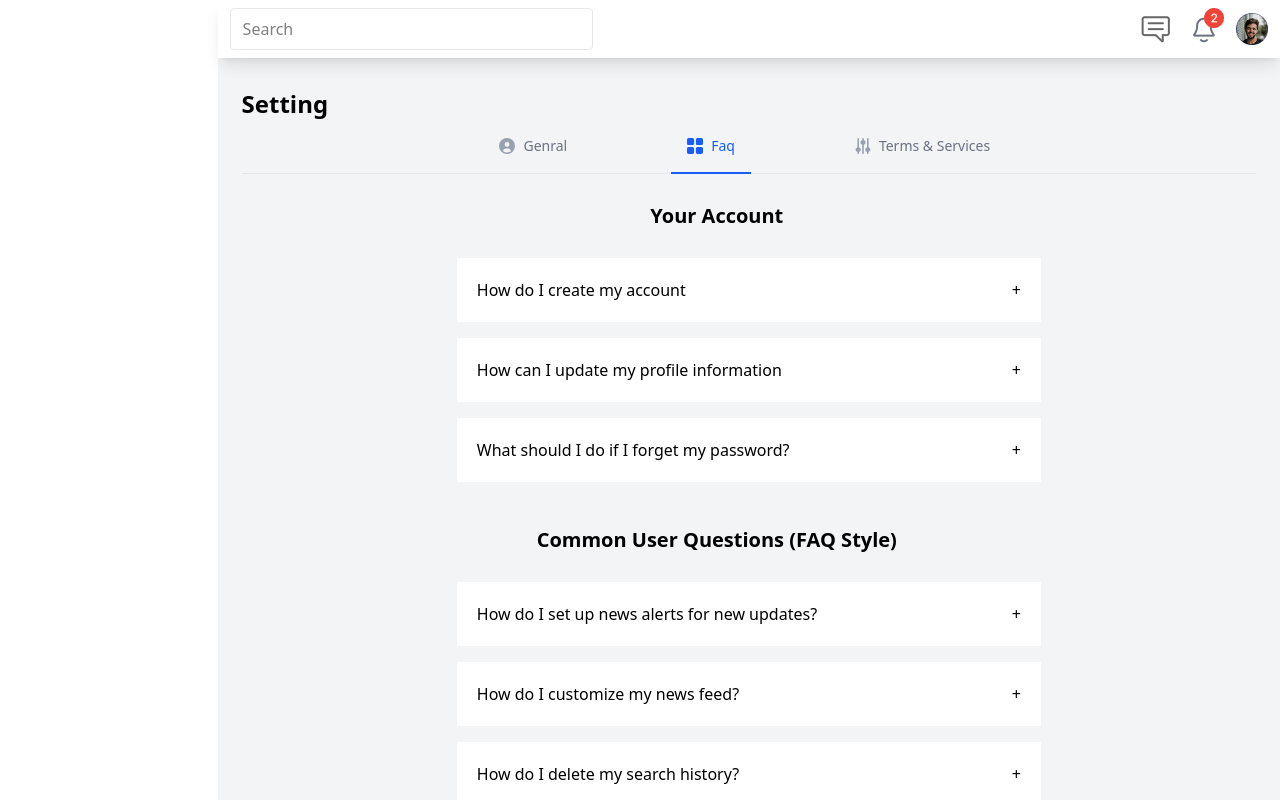
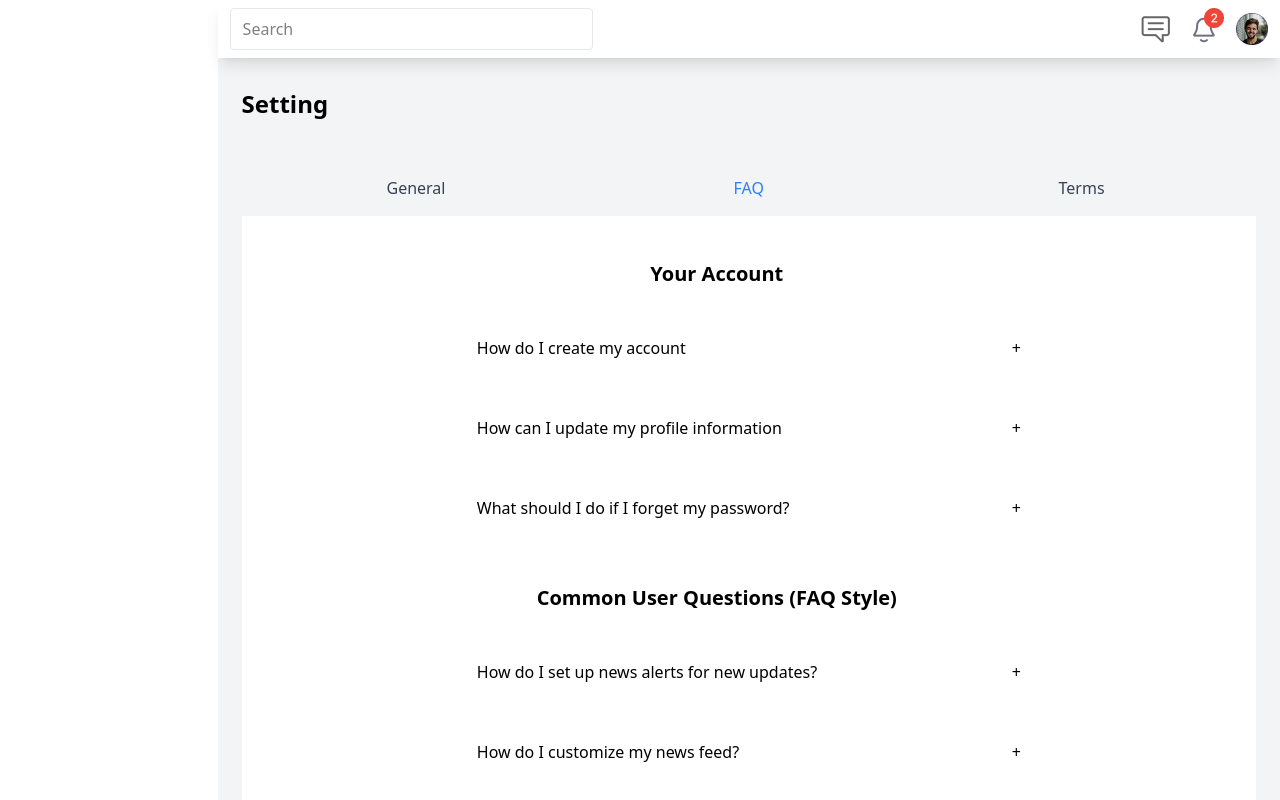
Before and after one commit to Ashvinghugare1/news-portal, a React (Vite) app: page /setting in a window 1280 px wide. Shown: the top 800 px of the page. Built offline with nearby package versions, Linux system fonts and the light colour scheme.

Commit message:
Basic tabs added

```diff
--- a/src/App.jsx
+++ b/src/App.jsx
@@ -27,7 +27,7 @@ function App() {
 
   return (
     <section className='flex'>
-      <div className='lg:w-[17%] '>
+      <div className='lg:w-[17%]'>
         <Sidebar view={showNav} viewNav={navHandler}/>
       </div>
       <div className='lg:w-[83%] ' onClick={()=>navHandler()}>
--- a/src/Pages/ResetPasswordSuccess.module.css
+++ b/src/Pages/ResetPasswordSuccess.module.css
@@ -122,9 +122,9 @@ form {
     padding: 12px 15px;
 }
 
-button:hover {
+/* button:hover {
     background-color: #0056b3;
-}
+} */
 
 button:focus,
 input:focus {
--- a/src/Pages/Setting.jsx
+++ b/src/Pages/Setting.jsx
@@ -1,85 +1,18 @@
 import React from 'react'
 import Accordian from '../components/Accordian';
+import TabComponent from '../components/TabComponent';
 
 const Setting = () => {
   return (
+    <>
+
     <div className="p-6 pt-22 bg-gray-100 lg:w-[100%] md:w-231">
-      <h1 className="text-2xl font-semibold ">Setting</h1>
-      <div class="border-b border-gray-200 dark:border-gray-700">
-        <ul class="flex flex justify-center flex-wrap -mb-px text-sm font-medium text-center text-gray-500 dark:text-gray-400">
-          <li class="me-2">
-            <a
-              href="#"
-              class="inline-flex items-center justify-center p-4 border-b-2 border-transparent rounded-t-lg hover:text-gray-600 hover:border-gray-300 dark:hover:text-gray-300 group"
-            >
-              <svg
-                class="w-4 h-4 me-2 text-gray-400 group-hover:text-gray-500 dark:text-gray-500 dark:group-hover:text-gray-300"
-                aria-hidden="true"
-                xmlns="http://www.w3.org/2000/svg"
-                fill="currentColor"
-                viewBox="0 0 20 20"
-              >
-                <path d="M10 0a10 10 0 1 0 10 10A10.011 10.011 0 0 0 10 0Zm0 5a3 3 0 1 1 0 6 3 3 0 0 1 0-6Zm0 13a8.949 8.949 0 0 1-4.951-1.488A3.987 3.987 0 0 1 9 13h2a3.987 3.987 0 0 1 3.951 3.512A8.949 8.949 0 0 1 10 18Z" />
-              </svg>
-              Genral
-            </a>
-          </li>
-          <li class="me-2 px-20">
-            <a
-              href="#"
-              class="inline-flex items-center justify-center p-4 text-blue-600 border-b-2 border-blue-600 rounded-t-lg active dark:text-blue-500 dark:border-blue-500 group"
-              aria-current="page"
-            >
-              <svg
-                class="w-4 h-4 me-2 text-blue-600 dark:text-blue-500"
-                aria-hidden="true"
-                xmlns="http://www.w3.org/2000/svg"
-                fill="currentColor"
-                viewBox="0 0 18 18"
-              >
-                <path d="M6.143 0H1.857A1.857 1.857 0 0 0 0 1.857v4.286C0 7.169.831 8 1.857 8h4.286A1.857 1.857 0 0 0 8 6.143V1.857A1.857 1.857 0 0 0 6.143 0Zm10 0h-4.286A1.857 1.857 0 0 0 10 1.857v4.286C10 7.169 10.831 8 11.857 8h4.286A1.857 1.857 0 0 0 18 6.143V1.857A1.857 1.857 0 0 0 16.143 0Zm-10 10H1.857A1.857 1.857 0 0 0 0 11.857v4.286C0 17.169.831 18 1.857 18h4.286A1.857 1.857 0 0 0 8 16.143v-4.286A1.857 1.857 0 0 0 6.143 10Zm10 0h-4.286A1.857 1.857 0 0 0 10 11.857v4.286c0 1.026.831 1.857 1.857 1.857h4.286A1.857 1.857 0 0 0 18 16.143v-4.286A1.857 1.857 0 0 0 16.143 10Z" />
-              </svg>
-              Faq
-            </a>
-          </li>
-          <li class="me-2">
-            <a
-              href="#"
-              class="inline-flex items-center justify-center p-4 border-b-2 border-transparent rounded-t-lg hover:text-gray-600 hover:border-gray-300 dark:hover:text-gray-300 group"
-            >
-              <svg
-                class="w-4 h-4 me-2 text-gray-400 group-hover:text-gray-500 dark:text-gray-500 dark:group-hover:text-gray-300"
-                aria-hidden="true"
-                xmlns="http://www.w3.org/2000/svg"
-                fill="currentColor"
-                viewBox="0 0 20 20"
-              >
-                <path d="M5 11.424V1a1 1 0 1 0-2 0v10.424a3.228 3.228 0 0 0 0 6.152V19a1 1 0 1 0 2 0v-1.424a3.228 3.228 0 0 0 0-6.152ZM19.25 14.5A3.243 3.243 0 0 0 17 11.424V1a1 1 0 0 0-2 0v10.424a3.227 3.227 0 0 0 0 6.152V19a1 1 0 1 0 2 0v-1.424a3.243 3.243 0 0 0 2.25-3.076Zm-6-9A3.243 3.243 0 0 0 11 2.424V1a1 1 0 0 0-2 0v1.424a3.228 3.228 0 0 0 0 6.152V19a1 1 0 1 0 2 0V8.576A3.243 3.243 0 0 0 13.25 5.5Z" />
-              </svg>
-              Terms & Services
-            </a>
-          </li>
-        </ul>
-      </div>
-      <div className='flex flex-col justify-center items-center p-2'>
-        <h2 className='pr-21 p-5 text-xl font-semibold'>Your Account</h2>
-        <div>
-            <Accordian question={'How do I create my account'} answer={'abcd'}/>
-            <Accordian question={'How can I update my profile information'} answer={'To update your profile information, go to the "Your Account" section and click on "Edit Profile." Make the necessary changes and save them to keep your details up to date'}/>
-            <Accordian question={'What should I do if I forget my password?'} answer={'abcd'}/>
-        </div>
-      </div>
-      <div className='flex flex-col justify-center items-center p-2'>
-        <h2 className='pr-21 p-5 text-xl font-semibold'>Common User Questions (FAQ Style) </h2>
-        <Accordian question={'How do I set up news alerts for new updates?'} answer={'abcd'}/>
-        <Accordian question={'How do I customize my news feed?'} answer={'abcd'}/>
-        <Accordian question={'How do I delete my search history?'} answer={'abcd'}/>
-        <Accordian question={'Can I filter news based on my interests?'} answer={'abcd'}/>
-        <Accordian question={'How do I enable/disable notifications for breaking news?'} answer={'abcd'}/>
-        <div>
-        </div>
-      </div>
+    <h1 className="text-2xl font-semibold ">Setting</h1>
+      <TabComponent/>
     </div>
+    </>
+
+
   );
 }
 
--- /dev/null
+++ b/src/components/SettingComponents/Faq.jsx
@@ -0,0 +1,30 @@
+import React from 'react'
+import Accordian from '../Accordian'
+
+
+const Faq = () => {
+  return (
+    <>
+    <div className='flex flex-col justify-center items-center p-2'>
+      <h2 className='pr-21 p-5 text-xl font-semibold'>Your Account</h2>
+      <div>
+          <Accordian question={'How do I create my account'} answer={'abcd'}/>
+          <Accordian question={'How can I update my profile information'} answer={'To update your profile information, go to the "Your Account" section and click on "Edit Profile." Make the necessary changes and save them to keep your details up to date'}/>
+          <Accordian question={'What should I do if I forget my password?'} answer={'abcd'}/>
+      </div>
+    </div>
+    <div className='flex flex-col justify-center items-center p-2'>
+      <h2 className='pr-21 p-5 text-xl font-semibold'>Common User Questions (FAQ Style) </h2>
+      <Accordian question={'How do I set up news alerts for new updates?'} answer={'abcd'}/>
+      <Accordian question={'How do I customize my news feed?'} answer={'abcd'}/>
+      <Accordian question={'How do I delete my search history?'} answer={'abcd'}/>
+      <Accordian question={'Can I filter news based on my interests?'} answer={'abcd'}/>
+      <Accordian question={'How do I enable/disable notifications for breaking news?'} answer={'abcd'}/>
+      <div>
+      </div>
+    </div>
+    </>
+  )
+}
+
+export default Faq
--- /dev/null
+++ b/src/components/TabComponent.jsx
@@ -0,0 +1,93 @@
+// import { useState } from "react";
+// import Faq from "./SettingComponents/Faq";
+
+// const FAQ = () => (<Faq/>);
+// const Terms = () => <div className="p-4">These are the Terms and Conditions.</div>;
+// const General = () => <div className="p-4">This is the General information section.</div>;
+
+// const TabComponent = () => {
+//   const [activeTab, setActiveTab] = useState("FAQ");
+
+//   const renderContent = () => {
+//     switch (activeTab) {
+//       case "FAQ":
+//         return <FAQ />;
+//       case "Terms":
+//         return <Terms />;
+//       case "General":
+//         return <General />;
+//       default:
+//         return null;
+//     }
+//   };
+
+//   return (
+//     <div className="mx-auto mt-10 rounded-lg ">
+//       <div className="flex bg-gray-100 p-2 rounded-t-lg w-[100%] ">
+//         {["General","FAQ","Terms"].map((tab) => (
+//           <button
+//             key={tab}
+//             className={`flex w-[100%] p-2 justify-center text-center rounded-md transition-all duration-200 ${
+//               activeTab === tab
+//                 ? "text-blue-500"
+//                 : "text-gray-700"
+//             }`}
+//             onClick={() => setActiveTab(tab)}
+//           >
+//             {tab}
+//           </button>
+//         ))}
+//       </div>
+//       <div className="bg-white p-4">{renderContent()}</div>
+//     </div>
+//   );
+// };
+
+// export default TabComponent;
+
+
+
+import { useState } from "react";
+import Faq from "./SettingComponents/Faq";
+
+const FAQ = () => (<Faq/>);
+const Terms = () => <div className="p-4">These are the Terms and Conditions.</div>;
+const General = () => <div className="p-4">This is the General information section.</div>;
+
+const TabComponent = () => {
+  const [activeTab, setActiveTab] = useState("FAQ");
+
+  const renderContent = () => {
+    switch (activeTab) {
+      case "FAQ":
+        return <FAQ />;
+      case "Terms":
+        return <Terms />;
+      case "General":
+        return <General />;
+      default:
+        return null;
+    }
+  };
+
+  return (
+    <div className="mx-auto mt-10 rounded-lg ">
+      <div className="flex bg-gray-100 p-2 rounded-t-lg w-[100%] ">
+        {["General","FAQ","Terms"].map((tab) => (
+          <button
+            key={tab}
+            className={`flex w-[100%] p-2 justify-center text-center rounded-md transition-all duration-200 ${
+              activeTab === tab ? "text-blue-500" : "text-gray-700"
+            }`}
+            onClick={() => setActiveTab(tab)}
+          >
+            {tab}
+          </button>
+        ))}
+      </div>
+      <div className="bg-white p-4">{renderContent()}</div>
+    </div>
+  );
+};
+
+export default TabComponent;
```
